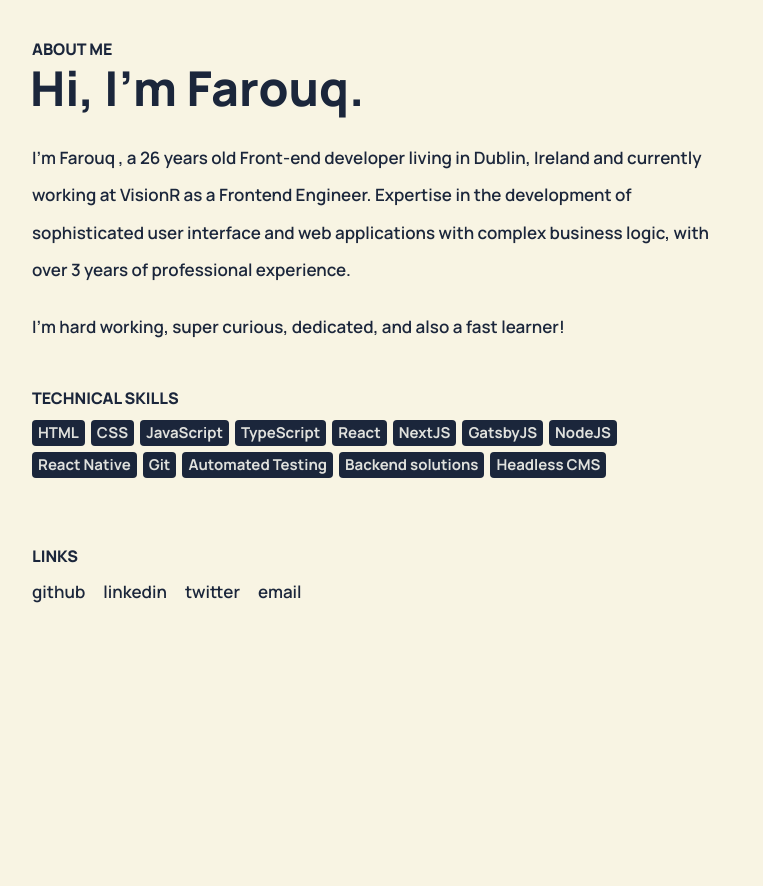
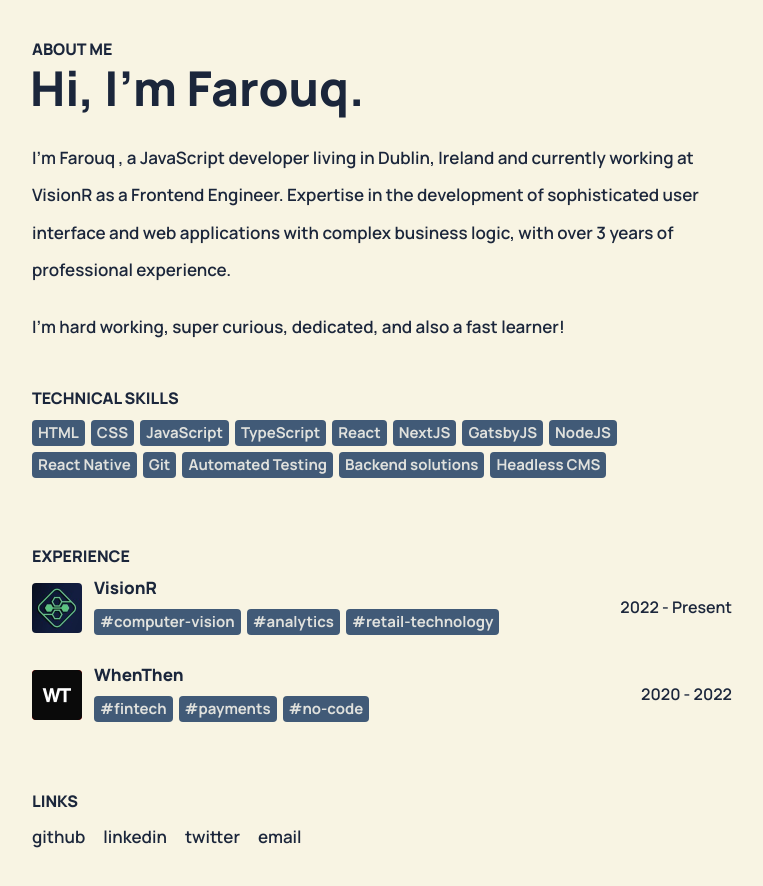
Before and after one commit to ayofef/farouq-dev, a Next.js app: page / in a window 1280 px wide. Shown: the part 420-1306 px from the top of the page, without its empty margins (258-1021 px from the left). Before the commit the page ends 1064 px from the top, so only its background shows below. Built offline with nearby package versions, Linux system fonts and the light colour scheme.

Commit message:
add experience

```diff
--- a/components/HomePageComponent/Bio.tsx
+++ b/components/HomePageComponent/Bio.tsx
@@ -5,8 +5,6 @@
   const date = new Date();
 
   const year = date.getUTCFullYear();
-
-  const age = year - 1996;
 
   const experience = year - 2019;
 
@@ -16,9 +14,9 @@
       <h2 className={classes.BioGreetings}>Hi, I&apos;m Farouq.</h2>
       <br />
       <p className={classes.BioBlob}>
-        I&apos;m <strong>Farouq</strong> , a {age} years old <strong>Front-end</strong> developer living in Dublin,
-        Ireland and currently working at VisionR as a Frontend Engineer. Expertise in the development of sophisticated
-        user interface and web applications with complex business logic, with over {experience} years of professional
+        I&apos;m <strong>Farouq</strong> , a <strong>JavaScript</strong> developer living in Dublin, Ireland and
+        currently working at VisionR as a Frontend Engineer. Expertise in the development of sophisticated user
+        interface and web applications with complex business logic, with over {experience} years of professional
         experience.
       </p>
       <br />
--- /dev/null
+++ b/components/HomePageComponent/Experience.tsx
@@ -0,0 +1,39 @@
+import * as React from 'react';
+import classes from './styled.module.scss';
+import Image from 'next/image';
+import { EXPERIENCE } from './constant';
+
+export interface ExperienceProps {}
+
+export const Experience: React.FunctionComponent<ExperienceProps> = () => {
+  return (
+    <div className={classes.Wrapper}>
+      <p className={classes.Title}>EXPERIENCE</p>
+
+      {EXPERIENCE.map(({ name, tags, year, logo }) => {
+        return (
+          <div key={name} className={classes.Experience}>
+            <div className={classes.Experience__Logo}>
+              <Image src={logo} alt="whenthen" width={50} height={50} />
+            </div>
+            <div className={classes.Experience__Details}>
+              <p className={classes.Experience__Title}>{name}</p>
+              <div className={classes.TechSkillsWrapper}>
+                {tags.map((tag) => {
+                  return (
+                    <div key={tag} className={classes.TechSkillsItem}>
+                      {tag}
+                    </div>
+                  );
+                })}
+              </div>
+            </div>
+            <div className={classes.Experience__Years}>
+              <p>{year}</p>
+            </div>
+          </div>
+        );
+      })}
+    </div>
+  );
+};
--- a/components/HomePageComponent/HomepageComponent.tsx
+++ b/components/HomePageComponent/HomepageComponent.tsx
@@ -6,6 +6,7 @@
 import { TechSkills } from './TechSkills';
 import { Bio } from './Bio';
 import { Contact } from './Contact';
+import { Experience } from './Experience';
 
 export const HomePageComponent: React.FunctionComponent = () => {
   return (
@@ -23,17 +24,9 @@
         />
       </div>
       &nbsp;
-      {/*
-       Bio
-       */}
       <Bio />
-      {/*
-       TECH SKills
-       */}
       <TechSkills />
-      {/*
-       Contact
-       */}
+      <Experience />
       <Contact />
     </div>
   );
--- a/components/HomePageComponent/constant.ts
+++ b/components/HomePageComponent/constant.ts
@@ -1,3 +1,6 @@
+import VisionRLogo from '../../public/visionr.jpg';
+import WhenThenLogo from '../../public/whenthen.jpg';
+
 export const TECH_SKILLS = [
   'HTML',
   'CSS',
@@ -32,3 +35,18 @@
     url: 'mailto:ayofef@gmail.com',
   },
 ];
+
+export const EXPERIENCE = [
+  {
+    logo: VisionRLogo,
+    name: 'VisionR',
+    tags: ['#computer-vision', '#analytics', '#retail-technology'],
+    year: '2022 - Present',
+  },
+  {
+    logo: WhenThenLogo,
+    name: 'WhenThen',
+    tags: ['#fintech', '#payments', '#no-code'],
+    year: '2020 - 2022',
+  },
+];
--- a/components/HomePageComponent/styled.module.scss
+++ b/components/HomePageComponent/styled.module.scss
@@ -31,7 +31,7 @@
   border-radius: 4px;
   font-size: 1.5rem;
   font-weight: 700;
-  background-color: #1b263b;
+  background-color: #415a77;
   color: #e0e1dd;
   vertical-align: middle;
   flex-shrink: 0;
@@ -79,3 +79,31 @@
     }
   }
 }
+
+.Experience {
+  display: flex;
+  align-items: center;
+  margin: 4px 0 20px 0;
+
+  &__Logo {
+    background-color: red;
+    border-radius: 4px;
+    overflow: hidden;
+  }
+  &__Details {
+    margin-left: 1.2rem;
+  }
+  &__Title {
+    font-size: 1.7rem;
+    font-weight: 800;
+  }
+
+  &__Years {
+    margin-left: auto;
+
+    & p {
+      font-size: 1.6rem;
+      font-weight: 600;
+    }
+  }
+}
```
Also changed, not shown: public/visionr.jpg (added), public/whenthen.jpg (added).
